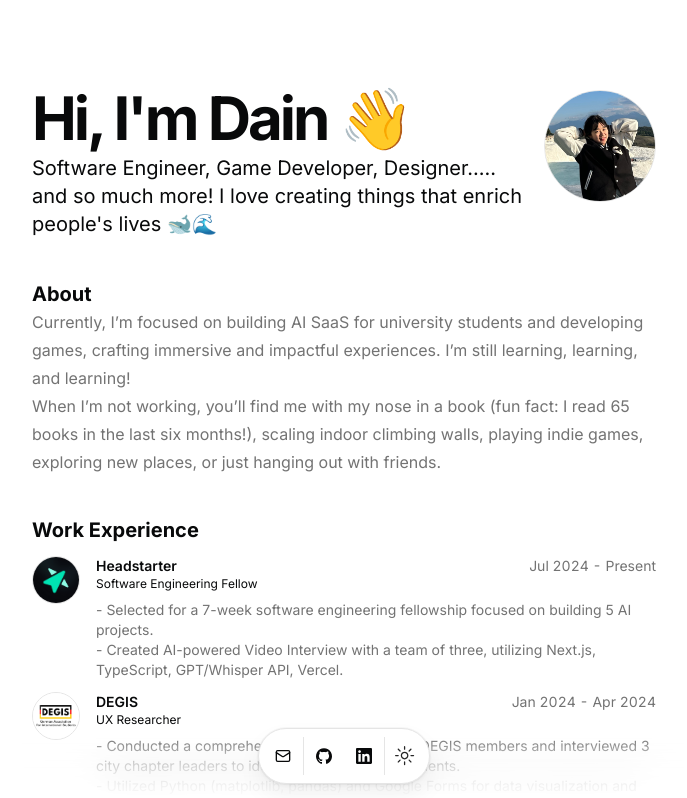
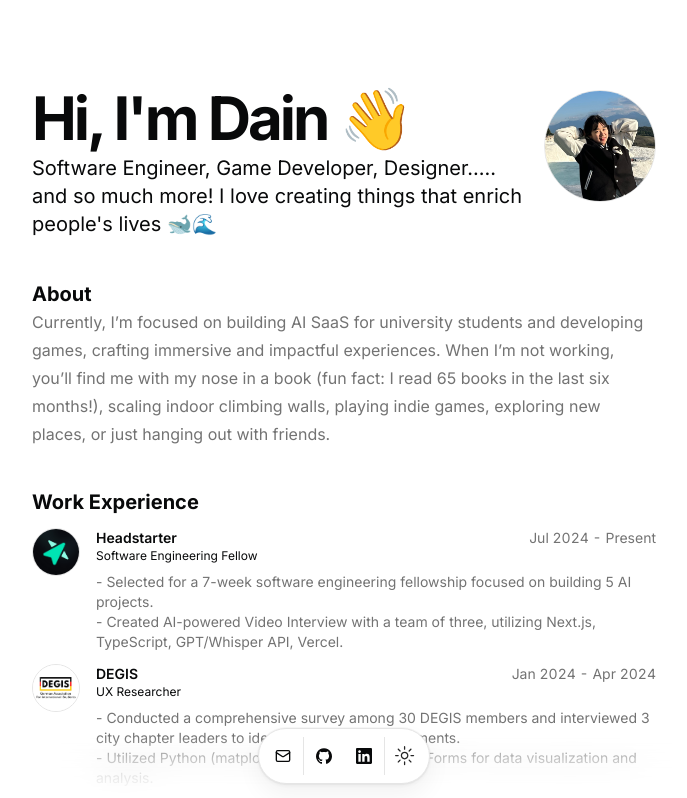
Before and after one commit to ddanakim0304/Portfolio, a Next.js app: page / in a window 1280 px wide. Shown: the top 798 px of the page, without its empty margins (296-983 px from the left). Built offline with nearby package versions, Linux system fonts and the light colour scheme.

Commit message:
Update resume.tsx

```diff
--- a/src/data/resume.tsx
+++ b/src/data/resume.tsx
@@ -9,7 +9,7 @@ export const DATA = {
   locationLink: "https://www.google.com/maps/place/sanfrancisco",
   description:
     "Software Engineer, Game Developer, Designer..... and so much more! I love creating things that enrich people's lives 🐋🌊",
-  summary: "Currently, I’m focused on building AI SaaS for university students and developing games, crafting immersive and impactful experiences. I’m still learning, learning, and learning!   \nWhen I’m not working, you’ll find me with my nose in a book (fun fact: I read 65 books in the last six months!), scaling indoor climbing walls, playing indie games, exploring new places, or just hanging out with friends.",
+  summary: "Currently, I’m focused on building AI SaaS for university students and developing games, crafting immersive and impactful experiences. \nWhen I’m not working, you’ll find me with my nose in a book (fun fact: I read 65 books in the last six months!), scaling indoor climbing walls, playing indie games, exploring new places, or just hanging out with friends.",
   avatarUrl: "/me.png",
   skills: [
     "Python",
```
